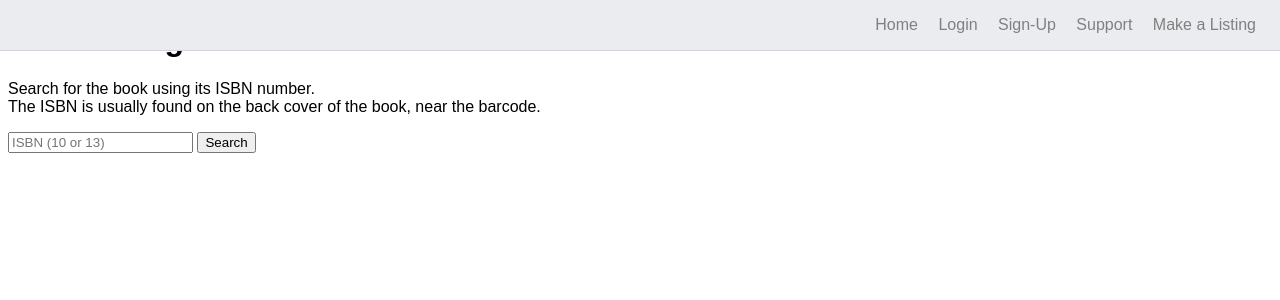
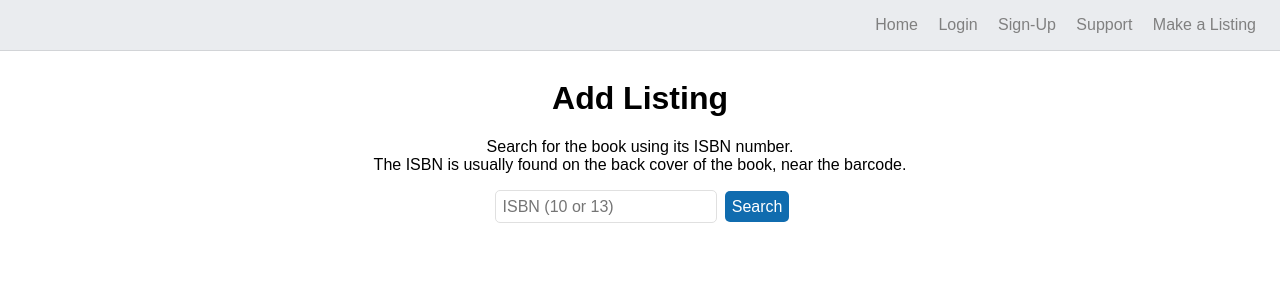
Before and after one commit to HomeSchoolPromKing/Book-Share, a PHP site: page /list_book.php in a window 1280 px wide; the page is wider, and only the part inside the window is pictured. Shown: the top 300 px of that part. Run offline with PHP 8.4, Linux system fonts and the light colour scheme.

Commit message:
altered/added styles for results and list_book

```diff
--- a/CSS/Styles.css
+++ b/CSS/Styles.css
@@ -662,43 +662,149 @@ button#search-submit i {
 /**********************************************/
 
 /* Main Content */
+#results-body {
+	font-size: 100%;
+	color: #000000;
+	background-repeat: no-repeat;
+	background-size: cover;
+	background-color: #FFFFFF;
+	overflow-x: hidden;
+	margin-top: 3em;
+}
+
 .container {
 	width: 90%;
-	margin: 3em auto;
+	margin: auto;
 	padding: 1em;
-}
-
-.container-left {
-	display: inline-block;
-	width: 15%;
-	margin: 2em 0 2em 0;
-	text-align: left;
-    border-right: 1px solid #a1a1a1;
-}
-
-.container-left p, h3, h4 {
-	margin: 0;
 }
 
 #sort-condition {
 	margin-bottom: 1em;
 }
 
-.container-right {
-	vertical-align: top;
+/* Table */
+#results-body table {
+	width: 100%;
+	table-layout: fixed;
+	border-collapse: collapse;
+	border-spacing: 0;
+	text-align: left;
+}
+
+#results-body table th {
+	background-color: #106caf;
+	color: white;
+	padding: .5em;
+}
+
+#results-body tr {
+	border: 1px solid #E0E0E0;
+}
+
+#results-body td {
+	padding: .5em;
+}
+
+#title-th {
+	width: 20em;
+}
+
+#isbn13-th {
+	width: 10em;
+}
+
+#contact-th {
+	text-align: center;
+	width: 5em;
+}
+
+.contact-td {
+	text-align: center;
+}
+
+/*  List Book Page  */
+/**********************************************/
+
+/* Main Content */
+#listBook-body {
+	text-align: center;
+	width: 90%;
+	margin: 5em auto 0 auto;
+	font-size: 100%;
+	color: #000000;
+	background-repeat: no-repeat;
+	background-size: cover;
+	background-color: #FFFFFF;
+	overflow-x: hidden;
+}
+
+#ul {
+	-webkit-padding-start: 0;
+	padding-left: -20px;
+}
+
+form#listBook {
+	width: 60%;
+	text-align: center;
+	margin: 0 auto;
+}
+
+ #isbnSearch-div {
+	display: block;
+}
+
+.button {
 	display: inline-block;
-	width: 75%;
+	font-size: 16px;
+	background-color: #106CAF;
+	padding: .4em;
+	border: none;
+	-moz-border-radius: 5px;
+	-webkit-border-radius: 5px;
+    border-radius: 5px;
+	color: #FFFFFF;
+}
+
+.button:hover {
+	cursor: pointer;
+	background-color: black;
+}
+
+#isbnSearch {
+	display: inline-block;
+	font-size: 16px;
+	padding: .4em;
+	margin: 0 .25em 0 .25em;
+    border: 1px solid #E0E0E0;
+	-moz-border-radius: 5px;
+	-webkit-border-radius: 5px;
+    border-radius: 5px;
+}
+
+#title, #author {
+	list-style-type: none;
+}
+
+#content:empty {
+	border: none;
+}
+
+#content {
+	text-align: center;
+	margin: 0 auto;
+	width: 30%;
+	border: 1px solid #E0E0E0;
 	padding: 1em;
 }
 
-/* Table */
-table {
-	width: 100%;
-	table-layout: fixed;
-	border-collapse: separate;
-	text-align: left;
+#list-img {
+	margin: 1em 0 2em 0;
+	border: 1px solid #E0E0E0;
 }
 
+fieldset {
+	border: none;
+}
 
 /*  Mobile Styles  */
 /**********************************************/
@@ -743,6 +849,12 @@ table {
     #account-data th {
         display: block;
     }
+
+	/* Results Page */
+	#results-body table {
+		overflow-x: auto;
+		display: block;
+	}
 }
 
 @media only screen and (max-width: 480px) {
@@ -765,4 +877,10 @@ table {
     #loginForm label, #signupForm label {
         font-size: 85%;
     }
+
+	/* Results Page */
+	#results-body table {
+		overflow-x: auto;
+		clear: both;
+	}
 }
```
